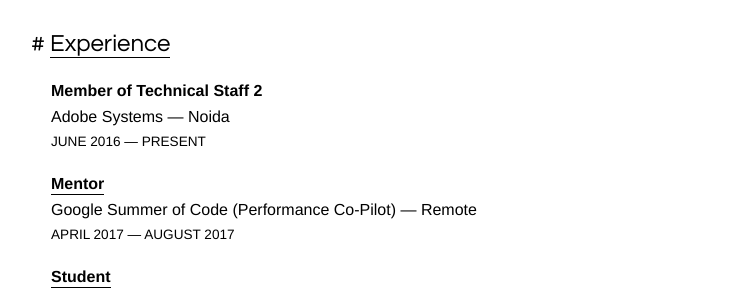
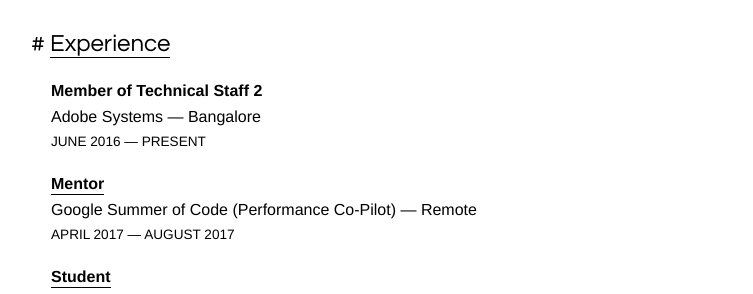
Before and after one commit to suyash/suyash.github.io, a Jekyll site: the page built from index.html, in a window 1280 px wide. Shown: the part 401-695 px from the top of the page, without its empty margins (161-914 px from the left). Built offline with Jekyll 4.4.1, drawn with Linux system fonts in a browser that asks for light colours.

Commit message:
Bangalore

```diff
--- a/_data/experience.yml
+++ b/_data/experience.yml
@@ -1,5 +1,5 @@
 - name: Adobe Systems
-  location: Noida
+  location: Bangalore
   position: Member of Technical Staff 2
   start: June 2016
   end: present
```
